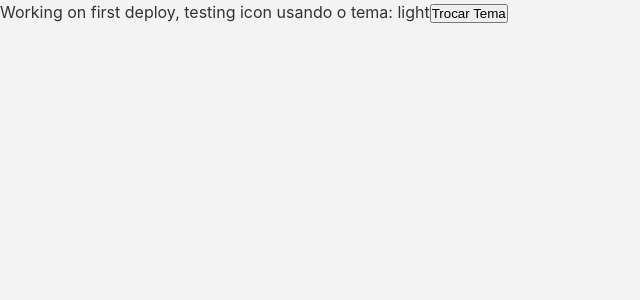
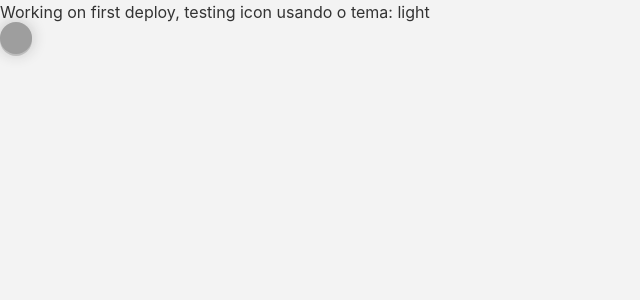
Before and after one commit to userAugustos/me, a React (Vite) app: page / in a window 1280 px wide. Shown: the top 300 px of the page, without its empty margins (0-640 px from the left). Built offline with nearby package versions, Linux system fonts and the light colour scheme; grey boxes are pictures that could not be loaded.

Commit message:
feat: adding new style and icon to theme changer

```diff
--- a/src/components/themeChanger.tsx
+++ b/src/components/themeChanger.tsx
@@ -7,8 +7,11 @@ export function ThemeChanger() {
     }
 
     return (
-        <button onClick={handleSwitchTheme}>
-            Trocar Tema
-        </button>
+        <section className="flex">
+            <label className="theme-switcher">
+                <input type="checkbox" onChange={handleSwitchTheme} id="slider"/>
+                <span className="slider round"></span>
+            </label>
+        </section>
     )
 }
--- a/src/style/index.css
+++ b/src/style/index.css
@@ -45,6 +45,65 @@ a {
     text-decoration: none;
 }
 
+h1, h2, h3, p {
+    text-wrap: balance;
+}
+
+.theme-switcher {
+    position: relative;
+    display: inline-block;
+    width: 2rem;
+    height: 2rem;
+}
+
+.theme-switcher input {
+    opacity: 0;
+    width: 0;
+    height: 0;
+}
+
+.theme-switcher .slider {
+    position: absolute;
+    cursor: pointer;
+    top: 0;
+    left: 0;
+    right: 0;
+    bottom: 0;
+
+    background-color: #ccc;
+    transition: .4s;
+}
+
+.theme-switcher .slider:before {
+  position: absolute;
+    content: "";
+    height: 2rem;
+    width: 2rem;
+    left: 0;
+    bottom: 4px;
+    top: 0;
+    margin: auto 0;
+    transition: .4s;
+    box-shadow: 0 0 15px #2020203d;
+    background: white url("https://i.ibb.co/FxzBYR9/night.png") no-repeat center;
+}
+
+.theme-switcher input:checked + span.slider {
+    box-shadow: 0 0 1px #333;
+}
+
+.theme-switcher input:checked + span.slider:before {
+    background: white url("https://i.ibb.co/7JfqXxB/sunny.png") no-repeat center;
+}
+
+.slider.round {
+    border-radius: 34px;
+}
+
+.slider.round:before {
+    border-radius: 50%;
+}
+
 .light {
     --font-color: #333;
     --default-bg-color: #f3f3f3;
```
Also changed, not shown: 1 other file (tests, documents, lock files or other folders).
